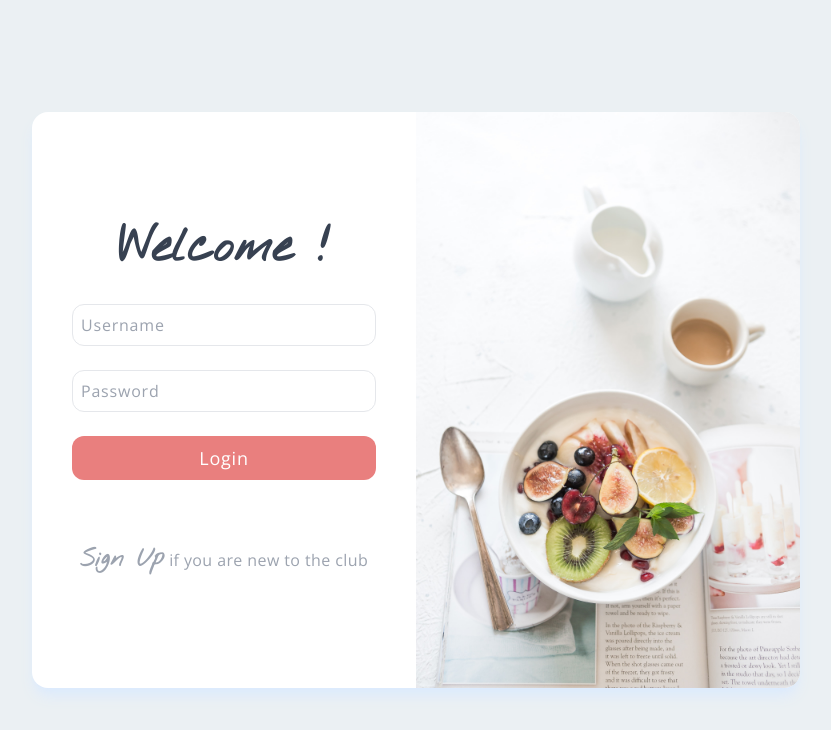
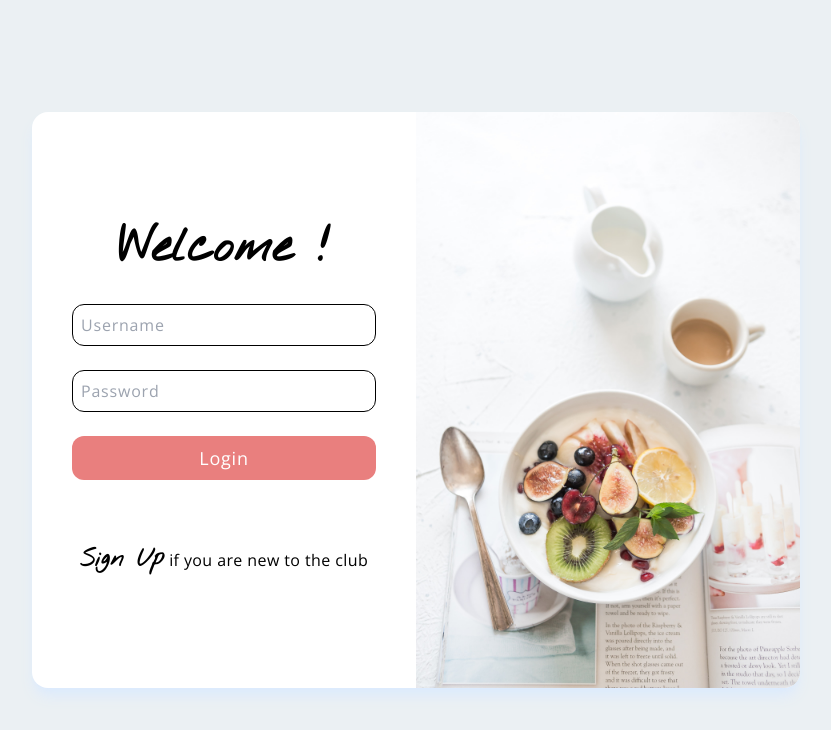
Before and after one commit to MethmaPeiris99/Treinetic-Assignment, an Angular app: page /login in a window 1280 px wide. Shown: the top 730 px of the page, without its empty margins (224-1055 px from the left). Built offline with nearby package versions, Linux system fonts and the light colour scheme.

Commit message:
Define colour codes

```diff
--- a/tailwind.config.js
+++ b/tailwind.config.js
@@ -8,6 +8,12 @@ module.exports = {
        fontFamily: {
         primary_font: ["Nothing You Could Do"],
         secondary_font: ["Open Sans"]
+      },
+      colors: {
+        coral: "#E97F7E",
+        gray: "#E6E8E9",
+        light_gray: "#EDECEB",
+        black: "#463E33"
       }
     },
   },
```
